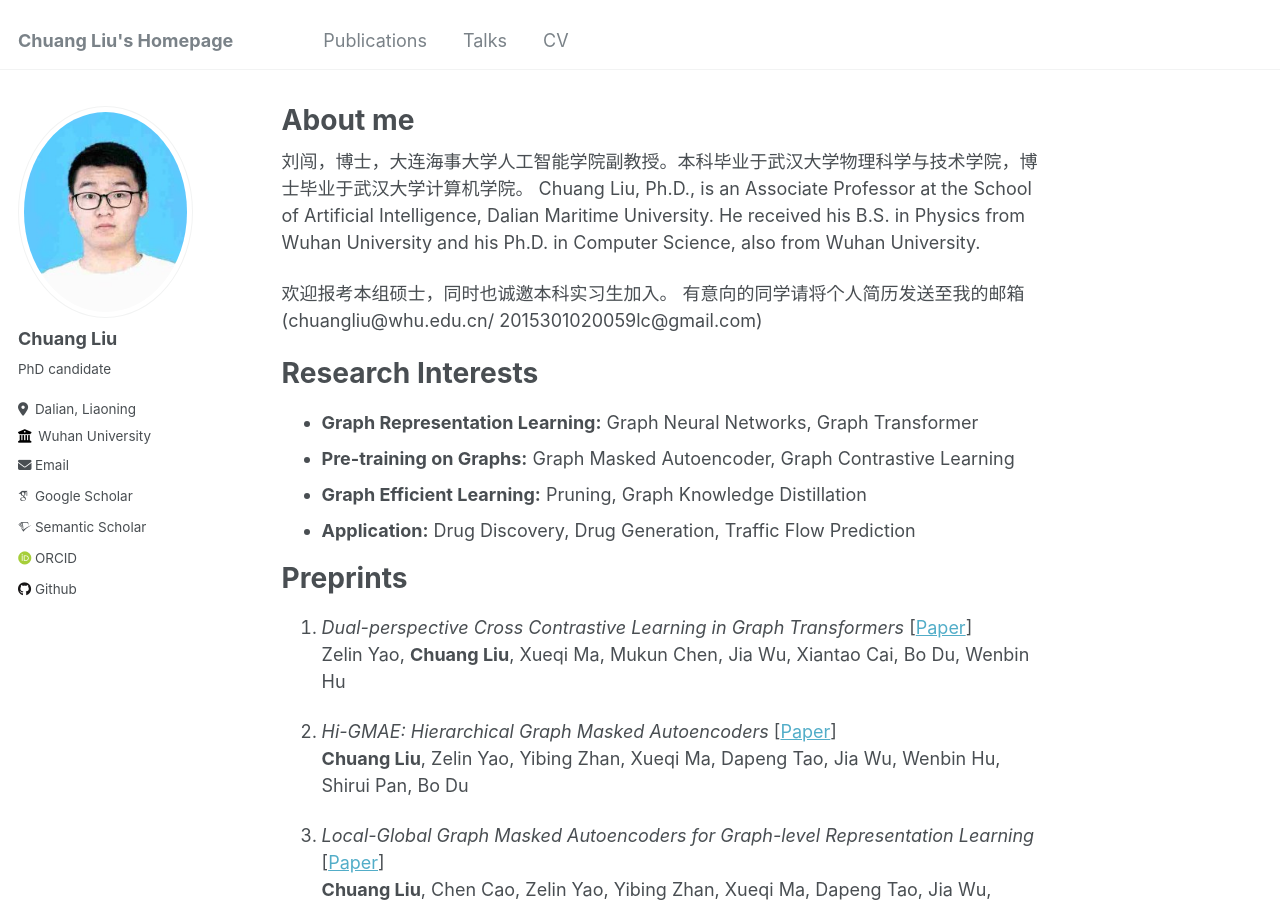
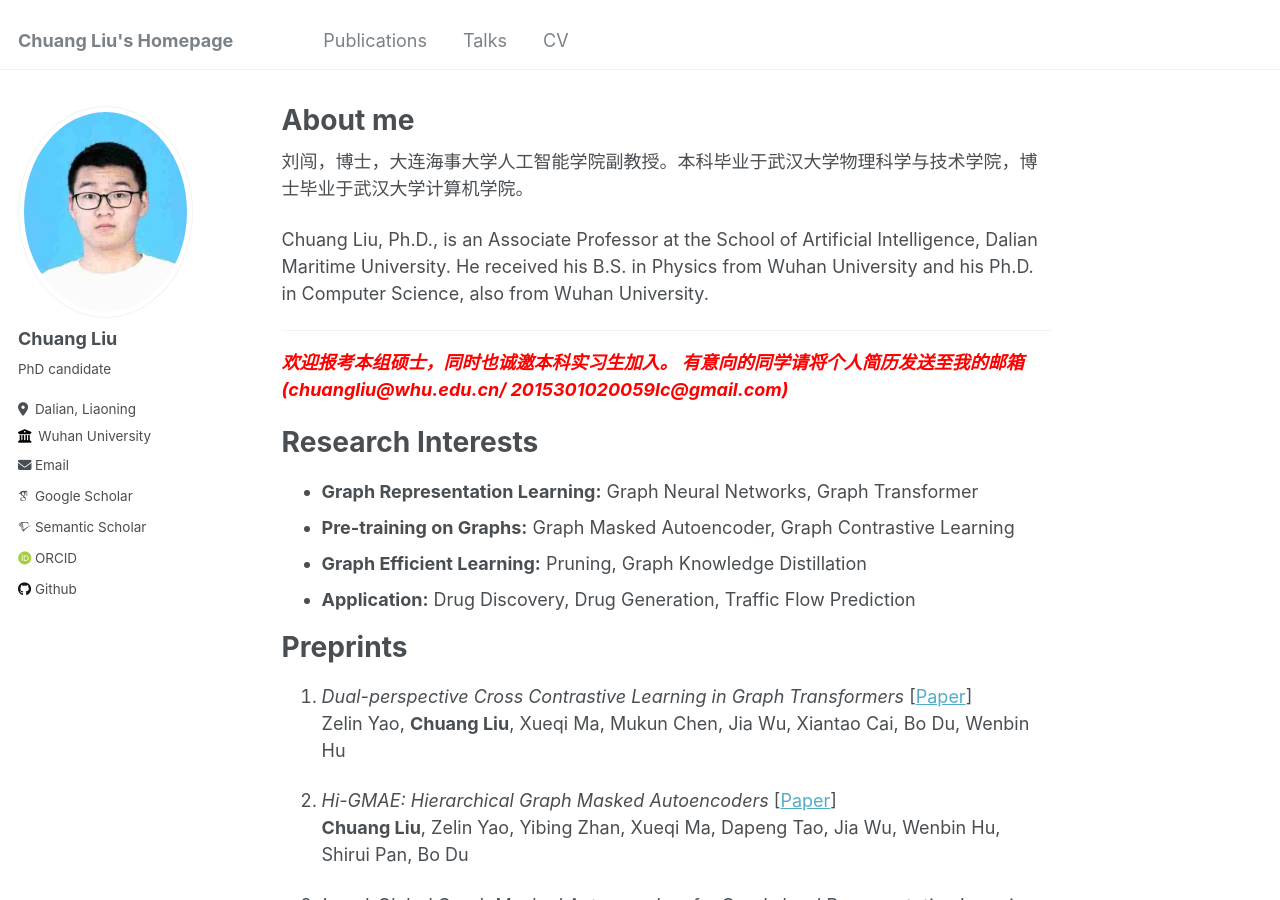
Before and after one commit to LiuChuang0059/LiuChuang0059.github.io, a Jekyll site: the page built from _pages/about.md, in a window 1280 px wide and 900 px high. Built offline with Jekyll 4.4.1, drawn with Linux system fonts in a browser that asks for light colours; some web fonts are replaced.

Commit message:
Update about.md

```diff
--- a/_pages/about.md
+++ b/_pages/about.md
@@ -8,10 +8,15 @@ redirect_from:
 ---
 
 刘闯，博士，大连海事大学人工智能学院副教授。本科毕业于武汉大学物理科学与技术学院，博士毕业于武汉大学计算机学院。
+
 Chuang Liu, Ph.D., is an Associate Professor at the School of Artificial Intelligence, Dalian Maritime University. He received his B.S. in Physics from Wuhan University and his Ph.D. in Computer Science, also from Wuhan University.
 
-欢迎报考本组硕士，同时也诚邀本科实习生加入。
+
+-----
+***<span style="color:red">欢迎报考本组硕士，同时也诚邀本科实习生加入。
 有意向的同学请将个人简历发送至我的邮箱 (chuangliu@whu.edu.cn/ 2015301020059lc@gmail.com)
+</span>***
+
 
 
 Research Interests
```
